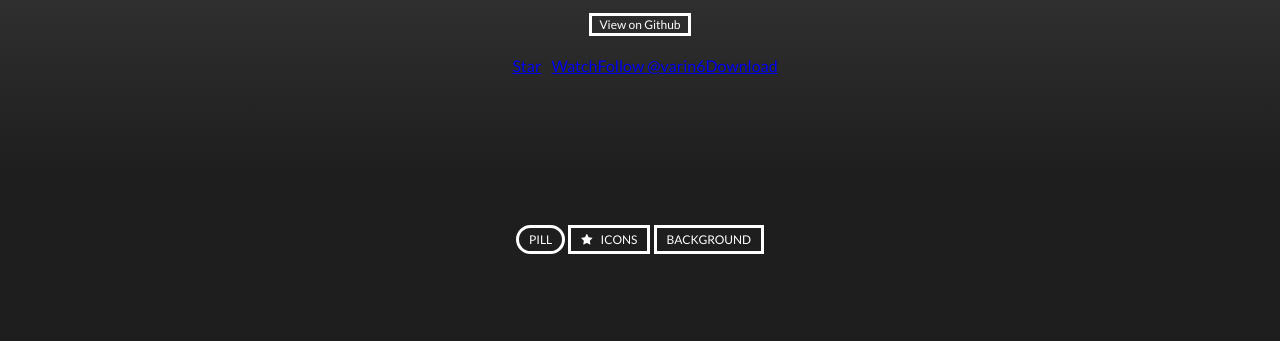
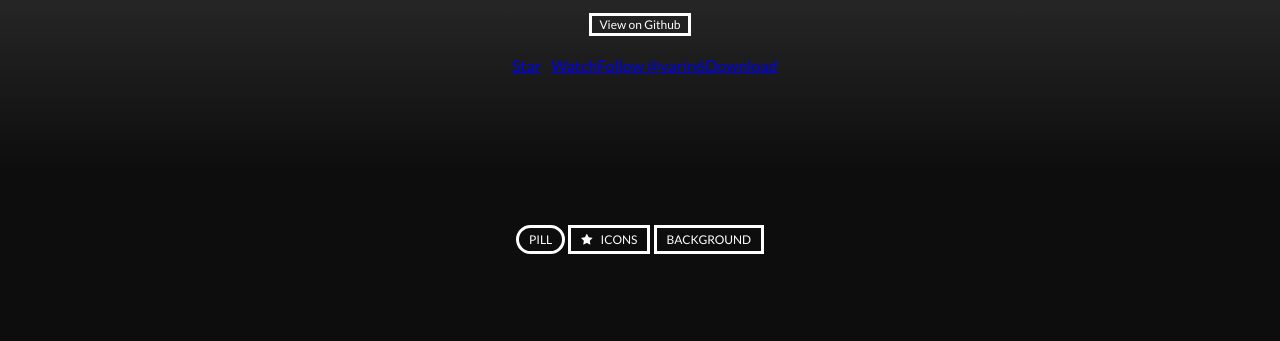
Before and after one commit to Varin6/Hover-Buttons, a website: page index.html in a window 1280 px wide. Shown: the part 195-536 px from the top of the page. Drawn offline with Linux system fonts and the light colour scheme; a web font is replaced by a local one.

Commit message:
Update index.html

```diff
--- a/index.html
+++ b/index.html
@@ -15,7 +15,7 @@
 	<link rel="stylesheet" href="demo/css/core.css">
 </head>
 
-<body>
+<body class="body-overlay">
 <div class="body-overlay"></div>
 
 <div class="body-wrap body-wrap--light">
```
